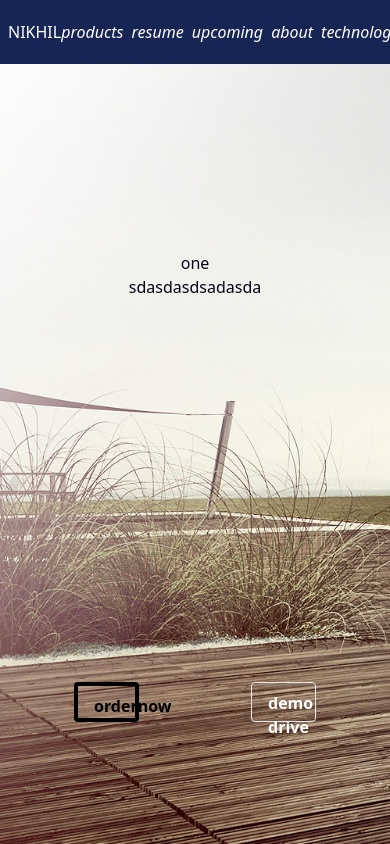
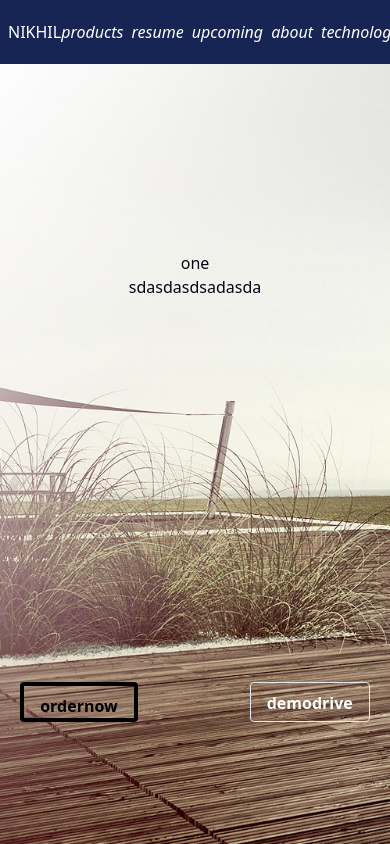
Before and after one commit to nickgeorgemathew/react_website_nikhil, a React (Vite) app: page / in a window 390 px wide. Built offline with nearby package versions, Linux system fonts and the light colour scheme.

Commit message:
button size fit for all screen sizes

```diff
--- a/src/App.css
+++ b/src/App.css
@@ -1,3 +1,4 @@
+
 #root {
   height: 100vh;
   overflow-x: hidden;
@@ -38,6 +39,11 @@
     animation: logo-spin infinite 20s linear;
   }
 }
+@media (min-width:320px) {
+  .md\:w-fit {
+      width:min-content;
+  }
+}
 
 .card {
   padding: 2em;
--- a/src/Content_card.jsx
+++ b/src/Content_card.jsx
@@ -43,13 +43,13 @@ const res=bgarray.map((item,index)=>(
 
           {/*button */}
         <div className=' flex flex-row gap-28 w-full h-2/4 pt-96 items-center justify-center'>
-          <button className=' opacity-100 bg-opacity-0 mt-50 bg-transparent hover:bg-black text-black font-semibold hover:text-white py-2 px-4 border-4 border-black border-solid hover:border-transparent rounded h-10
+          <button className=' mob_s:w-fit sm:w-1/6 opacity-100 bg-opacity-0 mt-50 bg-transparent hover:bg-black text-black font-semibold hover:text-white py-2 px-4 border-4 border-black border-solid hover:border-transparent rounded h-10
           w-1/6'>
             ordernow
 
           </button>
-          <button className=' w-1/6 mt-50 bg-transparent hover:bg-white text-white font-semibold hover:text-black py-2 px-4 border border-white-500 hover:border-transparent rounded h-10'>
-            demo drive
+          <button className=' mob_s:w-fit sm:w-1/6 mt-50 bg-transparent hover:bg-white text-white font-semibold hover:text-black py-2 px-4 border border-white-500 hover:border-transparent rounded h-10'>
+            demodrive
 
           </button>
         </div>
--- a/tailwind.config.js
+++ b/tailwind.config.js
@@ -10,6 +10,29 @@ export default {
         'height': 'height',
       },
     },
+
+      screens: {
+        'mob_s':'320px',
+        // => @media (min-width: 320px) { ... }
+        'mob_m':'375px',
+        // => @media (min-width:375px) { ... }
+        'mob_l':'425px',
+        // => @media (min-width: 425px) { ... }
+        'sm': '640px',
+        // => @media (min-width: 640px) { ... }
+
+        'md': '768px',
+        // => @media (min-width: 768px) { ... }
+
+        'lg': '1024px',
+        // => @media (min-width: 1024px) { ... }
+
+        'xl': '1280px',
+        // => @media (min-width: 1280px) { ... }
+      }
+
+
   },
+
   plugins: [],
 }
```
